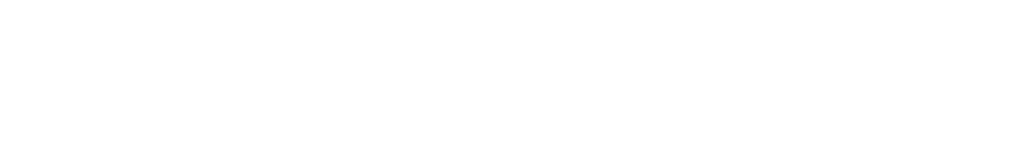
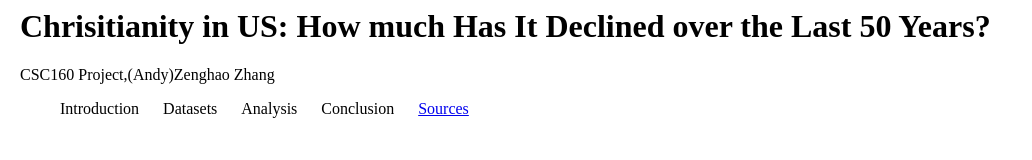
Before and after one commit to Andy-Zhang666/CSC-Project, a plain HTML site: page index.html in a window 1280 px wide. Shown: the whole page, without its empty margins (0-1032 px from the left). Drawn offline with Linux system fonts and the light colour scheme.

Commit message:
<update>

```diff
--- /dev/null
+++ b/css.css
@@ -0,0 +1,4 @@
+body {
+    margin-left: 20px;
+}
+li{display: inline;margin-right: 20px;}
--- a/index.html
+++ b/index.html
@@ -1,4 +1,19 @@
 <html>
 <head>
+    <title>Andy's Project</title>
+    <link href="css.css" type="text/css" rel="stylesheet" />
 </head>
+ <body>
+ <h1>Chrisitianity in US: How much Has It Declined over the Last 50 Years?</h1>
+ <p>CSC160 Project,(Andy)Zenghao Zhang</p>
+ <ul>
+ <li>Introduction</li>
+ <li>Datasets</li>
+ <li>Analysis</li>
+ <li>Conclusion</li>
+ <li><a href="pages/sources.html">Sources</a></li>
+ </ul>
+
+    </body>
+
 </html>
```
Also changed, not shown: pages/sources.html (added, +16 -0 lines), pages/Introduction.html (added), pages/analysis.html (added), pages/conclusion.html (added), pages/datasets.html (added).
